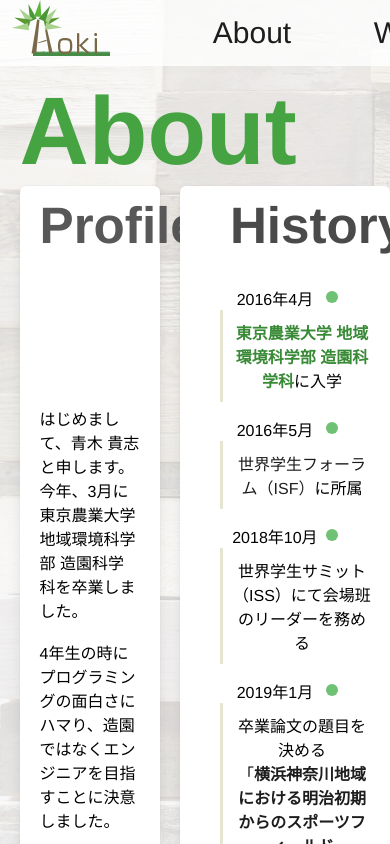
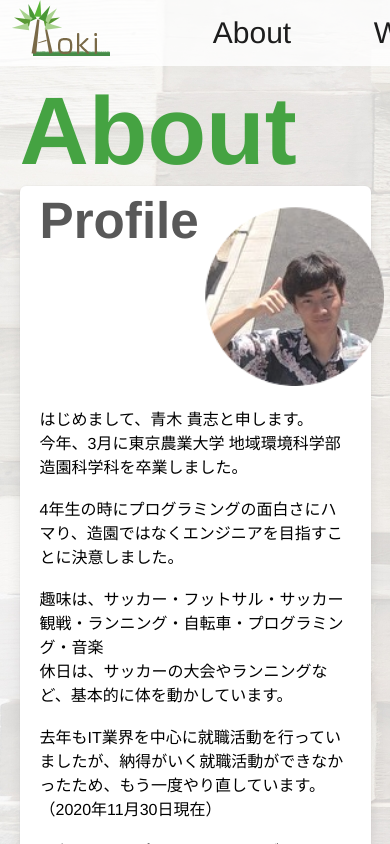
Before and after one commit to TakashiAoki5816/Portfolio, a Vue app in the folder vue-project/: page /#/about in a window 390 px wide. Shown: the top 844 px of the page. Built offline with nearby package versions, Linux system fonts and the light colour scheme.

Commit message:
Create responsive about.vue

```diff
--- a/vue-project/src/components/about.vue
+++ b/vue-project/src/components/about.vue
@@ -283,4 +283,40 @@ a, span {
   border-radius: 100%;
 }
 
+@media (max-width: 480px) {
+  .about-wrapper {
+    height: 590vh;
+  }
+
+  .Content {
+    height: auto;
+    display: block;
+  }
+
+  .left-content {
+    width: 100%;
+  }
+
+  .profile-title {
+    margin: 5px 5px 5px 20px;
+  }
+
+  .right-content {
+    width: 100%;
+    height: auto;
+  }
+
+  .History {
+    margin: 10px 0 10px 20px;
+    color: #4a4a4a;
+  }
+
+  .timeline {
+    padding: 10px;
+  }
+
+  .timeline-content {
+    width: 54%;
+  }
+}
 </style>
```
